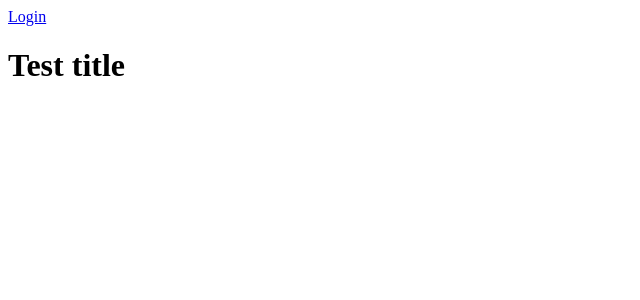
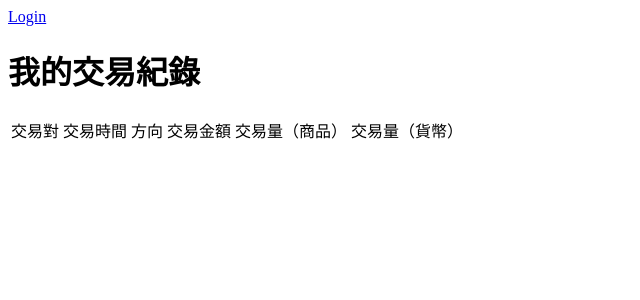
Before and after one commit to lancatlin/crypto-investor, a Django app: template templates/records.html in a window 1280 px wide. Shown: the top 300 px of the page, without its empty margins (0-640 px from the left). Run offline with Django 3.2, Linux system fonts and the light colour scheme; the template is opened without the code that fills it, so the values that code supplies are empty.

Commit message:
Add records page
rename isSell -> is_sell

```diff
--- a/crypto_investment/urls.py
+++ b/crypto_investment/urls.py
@@ -15,12 +15,13 @@ Including another URLconf
 """
 from django.contrib import admin
 from django.urls import path
-from web.views import index, login, logout, reload_orders
+from web.views import index, login, logout, reload_orders, records_list
 
 urlpatterns = [
     path('admin/', admin.site.urls),
     path('', index),
     path('login', login),
     path('logout', logout),
-    path('reload', reload_orders)
+    path('reload', reload_orders),
+    path('records', records_list),
 ]
--- a/templates/records.html
+++ b/templates/records.html
@@ -3,5 +3,25 @@
 {% block title %}Records{% endblock %}
 
 {% block content %}
-<h1>Test title</h1>
+<h1>我的交易紀錄</h1>
+<table>
+    <tr>
+        <td>交易對</td>
+        <td>交易時間</td>
+        <td>方向</td>
+        <td>交易金額</td>
+        <td>交易量（商品）</td>
+        <td>交易量（貨幣）</td>
+    </tr>
+    {% for record in records %}
+    <tr>
+        <td>{{ record.symbol }}</td>
+        <td>{{ record.time }}</td>
+        <td>{{ record.is_sell }}</td>
+        <td>{{ record.price }}</td>
+        <td>{{ record.executed_qty }}</td>
+        <td>{{ record.cummulative_quote_qty }}</td>
+    </tr>
+    {% endfor %}
+</table>
 {% endblock %}
--- a/web/binance_client.py
+++ b/web/binance_client.py
@@ -39,7 +39,7 @@ class Binance:
 
     def create_record(self, table: Dict[str, str]) -> Record:
         updates = {
-            'isSell': table['side'] == 'SELL',
+            'is_sell': table['side'] == 'SELL',
             'symbol': table['symbol'],
             'executed_qty': float(table['executedQty']),
             'cummulative_quote_qty': float(table['cummulativeQuoteQty']),
--- a/web/models.py
+++ b/web/models.py
@@ -14,7 +14,7 @@ class Record(models.Model):
         settings.AUTH_USER_MODEL,
         on_delete=models.CASCADE,
     )
-    isSell: bool = models.BooleanField()
+    is_sell: bool = models.BooleanField()
     symbol: str = models.CharField(max_length=64)
     executed_qty: float = models.FloatField()
     cummulative_quote_qty: float = models.FloatField()
```
Also changed, not shown: web/views.py (+6 -1 lines).
